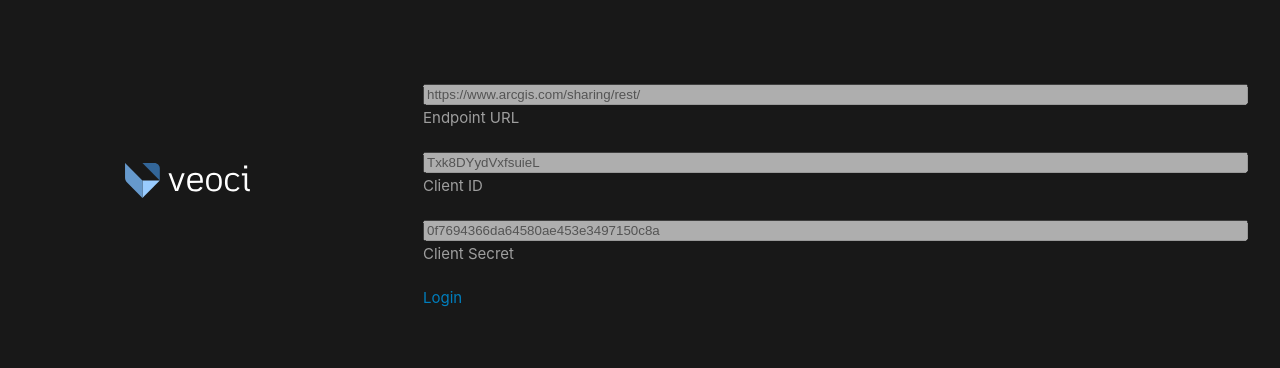
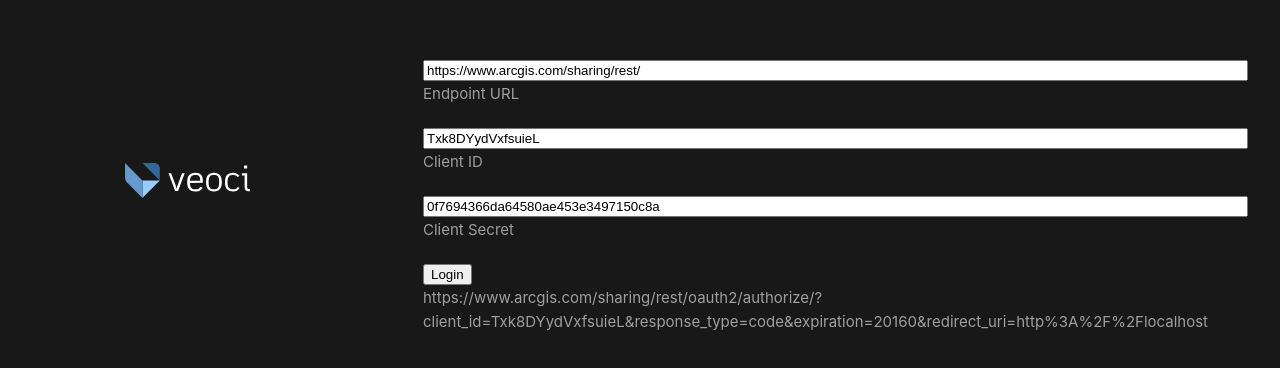
Before and after one commit to nevaan9/arc-gis-server-enabled, a Vue app in the folder client/: page / in a window 1280 px wide. Shown: the part 204-572 px from the top of the page. Built offline with nearby package versions, Linux system fonts and the light colour scheme.

Commit message:
save session data

```diff
--- a/client/src/App.vue
+++ b/client/src/App.vue
@@ -18,16 +18,17 @@
       <div
         v-else-if="!username"
       >
-        <input v-model="gisOrigin" type="text" id="name" name="name" size="100" disabled>
+        <input v-model="gisOrigin" type="text" id="name" name="name" size="100">
         <p>Endpoint URL</p>
         <div style="margin-top: 20px;"></div>
-        <input v-model="clientId" type="text" id="name" name="name" size="100" disabled>
+        <input v-model="clientId" type="text" id="name" name="name" size="100">
         <p>Client ID</p>
         <div style="margin-top: 20px;"></div>
-        <input v-model="clientSecret" type="text" id="name" name="name" size="100" disabled>
+        <input v-model="clientSecret" type="text" id="name" name="name" size="100">
         <p>Client Secret</p>
         <div style="margin-top: 20px;"></div>
-        <a :href="authEndpoint">Login</a>
+        <button @click="onAuthEndpoint">Login</button>
+        <div>{{ authEndpoint }}</div>
       </div>
       <div
         v-else
@@ -60,11 +61,9 @@
       const urlParams = new URLSearchParams(window.location.search)
       const code = urlParams.get('code');
       if (code) {
+        const gisAppData = JSON.parse(window.sessionStorage.getItem('gisAddData'))
         const postData = {
-          clientId: this.clientId,
-          clientSecret: this.clientSecret,
-          redirectUrl: this.redirectUrl,
-          gisOrigin: this.gisOrigin,
+          ...gisAppData,
           code
         }
         this.loading = true
@@ -87,12 +86,26 @@
         } finally {
           this.loading = false
         }
+      } else {
+        window.sessionStorage.setItem('gisAddData', null)
       }
 
     },
     computed: {
       authEndpoint () {
         return `${this.gisOrigin}oauth2/authorize/?client_id=${this.clientId}&response_type=code&expiration=20160&redirect_uri=${this.redirectUrl}`
+      }
+    },
+    methods: {
+      onAuthEndpoint () {
+        const gisAppData = {
+          clientId: this.clientId,
+          clientSecret: this.clientSecret,
+          redirectUrl: this.redirectUrl,
+          gisOrigin: this.gisOrigin,
+        }
+        window.sessionStorage.setItem('gisAddData', JSON.stringify(gisAppData))
+        location.assign(this.authEndpoint)
       }
     }
   }
```
